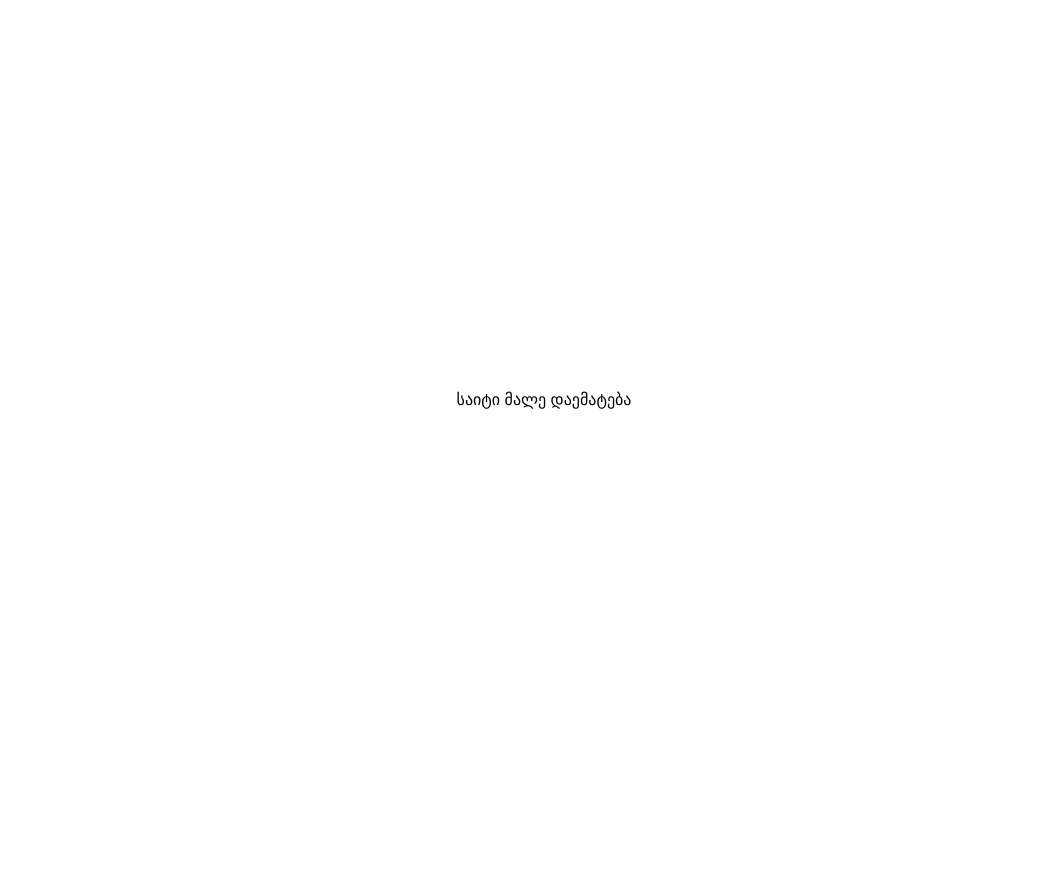
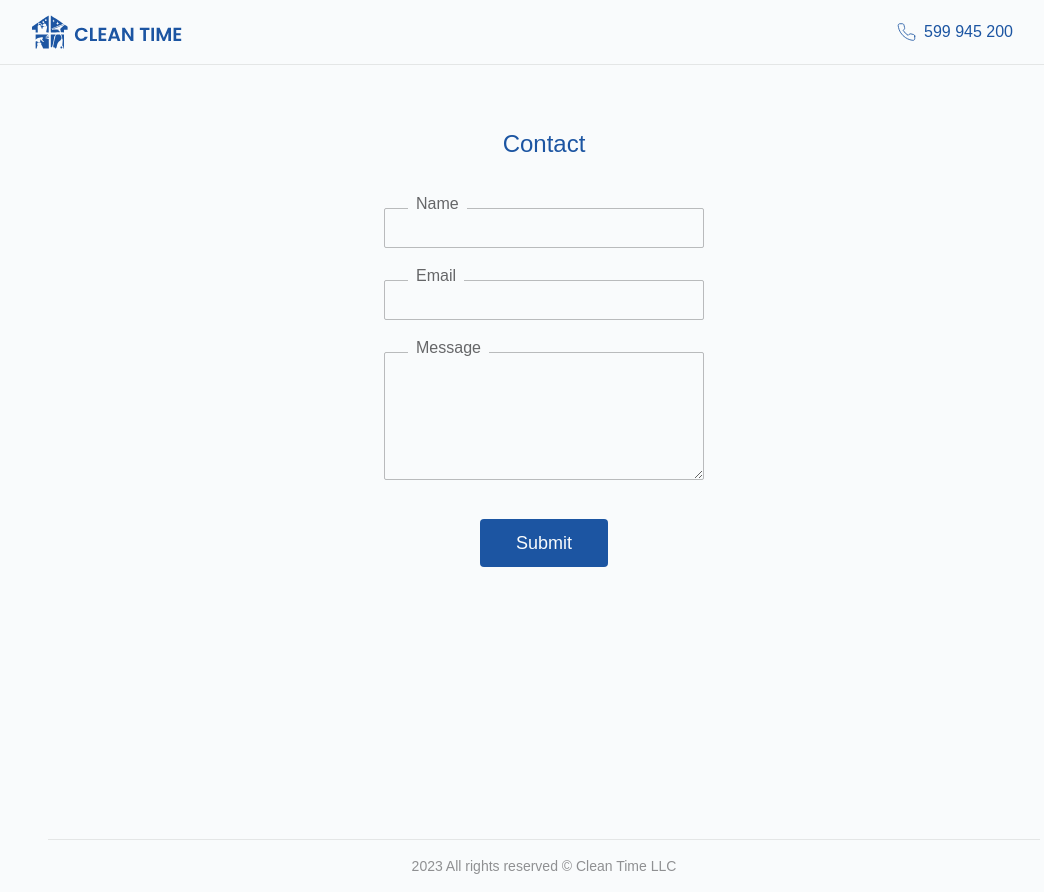
Before and after one commit to digmel/cleantime.ge, a Next.js app: page / in a window 1280 px wide. Shown: the whole page, without its empty margins (96-1140 px from the left). Before the commit the page ends 800 px from the top, so only its background shows below. Built offline with nearby package versions, Linux system fonts and the light colour scheme.

Commit message:
chore: added home page

```diff
--- a/pages/index.tsx
+++ b/pages/index.tsx
@@ -1,12 +1,10 @@
-import { Layout } from "../components";
-import Image from "next/image";
+import { ContactSection } from "../components";
+import { Layout } from "../components/Layout";
 
 export default function Home() {
   return (
-    <>
-      <div className="flex flex-grow h-screen justify-center items-center">
-        <h1 className="">საიტი მალე დაემატება</h1>
-      </div>
-    </>
+    <Layout title="cleantime.ge">
+      <ContactSection />
+    </Layout>
   );
 }
```
